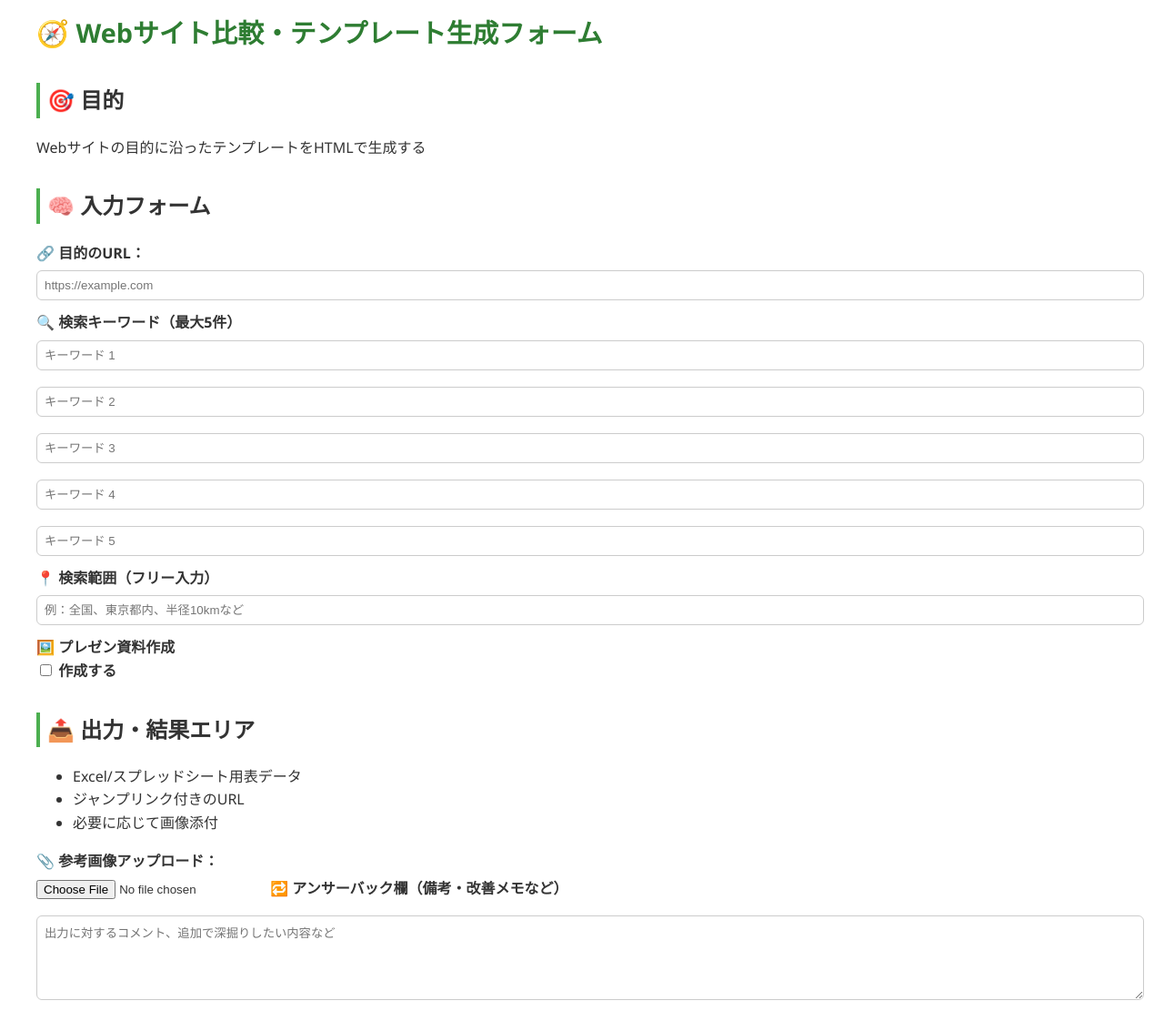
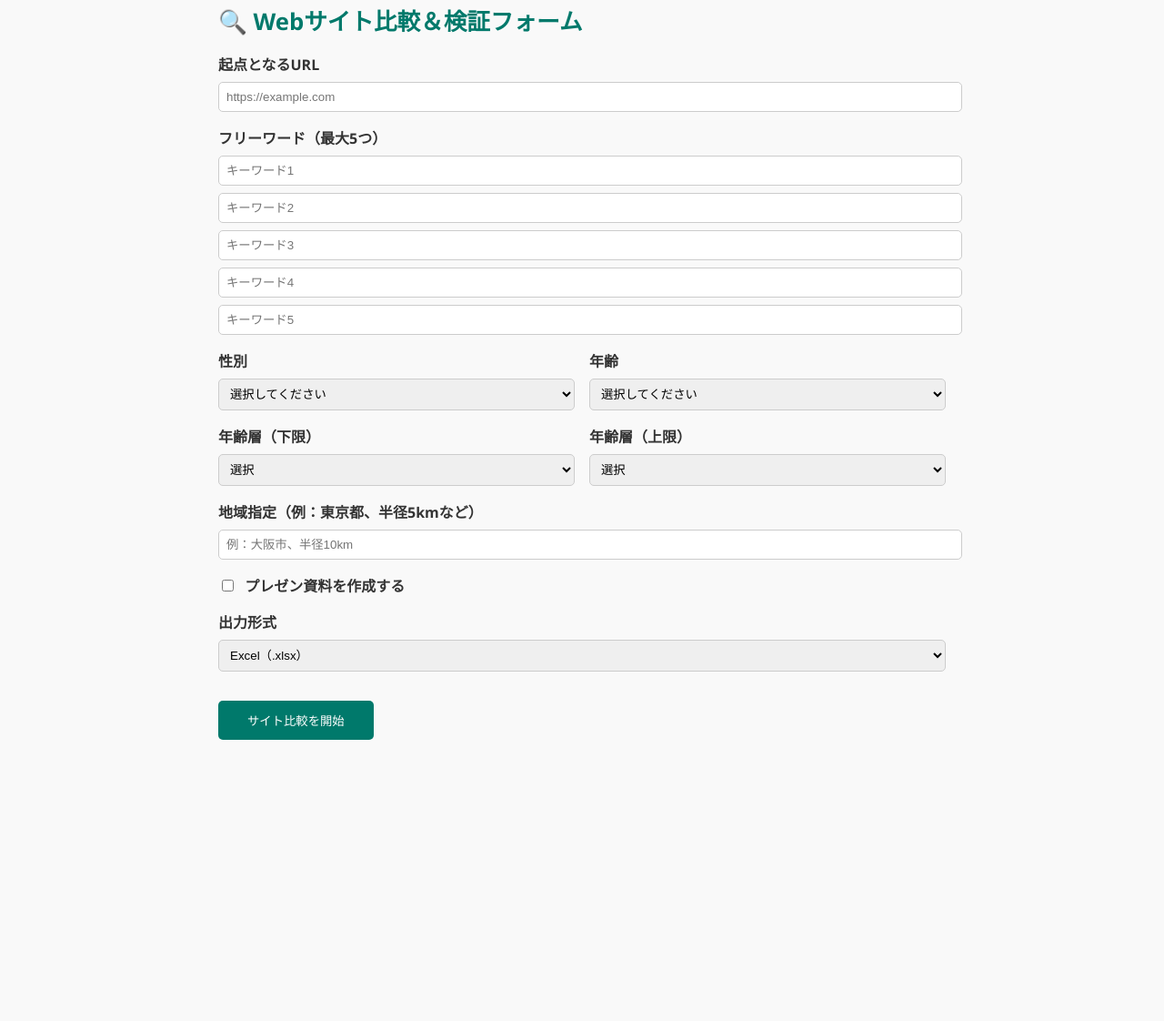
Before and after one commit to abarth-f595/boost, a website: page index.html in a window 1280 px wide. Shown: the part 46-1168 px from the top of the page at 91% size. After the commit the page ends 891 px from the top, so only its background shows below. Drawn offline with Linux system fonts and the light colour scheme.

Commit message:
index.html 更新

```diff
--- a/index.html
+++ b/index.html
@@ -1,160 +1,134 @@
 <!DOCTYPE html>
 <html lang="ja">
 <head>
-  <meta charset="UTF-8" />
-  <meta name="viewport" content="width=device-width, initial-scale=1.0" />
-  <title>Webサイト比較テンプレート</title>
+  <meta charset="UTF-8">
+  <meta name="viewport" content="width=device-width, initial-scale=1.0">
+  <title>Webサイト比較フォーム</title>
   <style>
     body {
       font-family: 'Segoe UI', sans-serif;
-      background-color: #ffffff;
+      background-color: #f9f9f9;
       color: #333;
       padding: 2rem;
-      line-height: 1.6;
+      max-width: 800px;
+      margin: auto;
     }
     h1 {
-      font-size: 1.8rem;
-      color: #2e7d32;
+      font-size: 1.6rem;
+      color: #00796b;
     }
-    h2 {
-      border-left: 4px solid #4CAF50;
-      padding-left: 0.5rem;
+    label {
+      display: block;
+      margin-top: 1rem;
+      font-weight: bold;
+    }
+    input[type="text"], input[type="url"], select, textarea {
+      width: 100%;
+      padding: 0.5rem;
+      margin-top: 0.5rem;
+      border: 1px solid #ccc;
+      border-radius: 5px;
+    }
+    .row {
+      display: flex;
+      gap: 1rem;
+    }
+    .row > div {
+      flex: 1;
+    }
+    input[type="checkbox"] {
+      margin-right: 0.5rem;
+    }
+    button {
       margin-top: 2rem;
-    }
-    .section {
-      margin-bottom: 2rem;
-    }
-    input[type="text"], input[type="url"], textarea {
-      width: 100%;
-      padding: 8px;
-      margin-top: 6px;
-      margin-bottom: 12px;
-      border: 1px solid #ccc;
-      border-radius: 6px;
-    }
-    input[type="file"] {
-      margin-top: 8px;
-      margin-bottom: 12px;
-    }
-    .copy-btn {
-      background-color: #4CAF50;
+      padding: 0.75rem 2rem;
+      background-color: #00796b;
       color: white;
       border: none;
-      padding: 6px 12px;
-      border-radius: 6px;
+      border-radius: 5px;
       cursor: pointer;
-      font-size: 0.9rem;
     }
-    .code-block {
-      background-color: #f5f5f5;
-      border: 1px solid #ddd;
-      padding: 1rem;
-      border-radius: 8px;
-      white-space: pre-wrap;
-      position: relative;
-    }
-    label {
-      font-weight: bold;
-    }
-    #image-preview {
-      margin-top: 1rem;
-      display: none;
-    }
-    #image-preview img {
-      max-width: 100%;
-      border: 1px solid #ccc;
-      border-radius: 6px;
-    }
-    @media (max-width: 600px) {
-      body {
-        padding: 1rem;
-      }
+    button:hover {
+      background-color: #004d40;
     }
   </style>
-  <script>
-    function copyToClipboard(id) {
-      const content = document.getElementById(id).innerText;
-      navigator.clipboard.writeText(content).then(() => {
-        alert("コピーしました！");
-      });
-    }
-
-    function previewImage(event) {
-      const preview = document.getElementById('image-preview');
-      const file = event.target.files[0];
-      if (file) {
-        const reader = new FileReader();
-        reader.onload = function (e) {
-          preview.innerHTML = `<img src="${e.target.result}" alt="プレビュー画像">`;
-          preview.style.display = 'block';
-        };
-        reader.readAsDataURL(file);
-      }
-    }
-  </script>
 </head>
 <body>
-  <h1>🧭 Webサイト比較・テンプレート生成フォーム</h1>
+  <h1>🔍 Webサイト比較＆検証フォーム</h1>
+  <form>
+    <label for="base-url">起点となるURL</label>
+    <input type="url" id="base-url" placeholder="https://example.com" required>
 
-  <div class="section">
-    <h2>🎯 目的</h2>
-    <p>Webサイトの目的に沿ったテンプレートをHTMLで生成する</p>
-  </div>
+    <label>フリーワード（最大5つ）</label>
+    <input type="text" placeholder="キーワード1">
+    <input type="text" placeholder="キーワード2">
+    <input type="text" placeholder="キーワード3">
+    <input type="text" placeholder="キーワード4">
+    <input type="text" placeholder="キーワード5">
 
-  <div class="section">
-    <h2>🧠 入力フォーム</h2>
-    <label>🔗 目的のURL：</label>
-    <input type="url" placeholder="https://example.com" />
+    <div class="row">
+      <div>
+        <label for="gender">性別</label>
+        <select id="gender">
+          <option value="">選択してください</option>
+          <option value="男性">男性</option>
+          <option value="女性">女性</option>
+          <option value="その他">その他</option>
+        </select>
+      </div>
+      <div>
+        <label for="age">年齢</label>
+        <select id="age">
+          <option value="">選択してください</option>
+          <option value="10">10代</option>
+          <option value="20">20代</option>
+          <option value="30">30代</option>
+          <option value="40">40代</option>
+          <option value="50">50代</option>
+          <option value="60">60代以上</option>
+        </select>
+      </div>
+    </div>
 
-    <label>🔍 検索キーワード（最大5件）</label>
-    <input type="text" placeholder="キーワード 1" />
-    <input type="text" placeholder="キーワード 2" />
-    <input type="text" placeholder="キーワード 3" />
-    <input type="text" placeholder="キーワード 4" />
-    <input type="text" placeholder="キーワード 5" />
+    <div class="row">
+      <div>
+        <label for="age-min">年齢層（下限）</label>
+        <select id="age-min">
+          <option value="">選択</option>
+          <option value="10">10歳</option>
+          <option value="20">20歳</option>
+          <option value="30">30歳</option>
+          <option value="40">40歳</option>
+          <option value="50">50歳</option>
+        </select>
+      </div>
+      <div>
+        <label for="age-max">年齢層（上限）</label>
+        <select id="age-max">
+          <option value="">選択</option>
+          <option value="20">20歳</option>
+          <option value="30">30歳</option>
+          <option value="40">40歳</option>
+          <option value="50">50歳</option>
+          <option value="60">60歳以上</option>
+        </select>
+      </div>
+    </div>
 
-    <label>📍 検索範囲（フリー入力）</label>
-    <input type="text" placeholder="例：全国、東京都内、半径10kmなど" />
+    <label for="area">地域指定（例：東京都、半径5kmなど）</label>
+    <input type="text" id="area" placeholder="例：大阪市、半径10km">
 
-    <label>🖼️ プレゼン資料作成</label><br />
-    <input type="checkbox" id="ppt" /> <label for="ppt">作成する</label>
-  </div>
+    <label>
+      <input type="checkbox" id="presentation"> プレゼン資料を作成する
+    </label>
 
-  <div class="section">
-    <h2>📤 出力・結果エリア</h2>
-    <ul>
-      <li>Excel/スプレッドシート用表データ</li>
-      <li>ジャンプリンク付きのURL</li>
-      <li>必要に応じて画像添付</li>
-    </ul>
+    <label for="output-format">出力形式</label>
+    <select id="output-format">
+      <option value="excel">Excel（.xlsx）</option>
+      <option value="gdrive">Googleスプレッドシート</option>
+    </select>
 
-    <label>📎 参考画像アップロード：</label><br />
-    <input type="file" accept="image/*" onchange="previewImage(event)" />
-    <div id="image-preview"></div>
-
-    <label>🔁 アンサーバック欄（備考・改善メモなど）</label>
-    <textarea rows="5" placeholder="出力に対するコメント、追加で深掘りしたい内容など"></textarea>
-  </div>
-
-  <div class="section">
-    <h2>🧩 英語プロンプト（コピペ用）</h2>
-    <div class="code-block" id="prompt">
-Search for up to 10 websites that are similar in genre to the following URL: [Insert URL].
-Exclude any adult or restricted content.
-Provide a comparison table with the site name, main purpose, visual style, features, and direct link.
-Present the output in a clean, white-background HTML format with jump links.
-Also suggest potential use cases for AI-generated content (presentation slides or templates).
-    </div>
-    <button class="copy-btn" onclick="copyToClipboard('prompt')">📋 コピーする</button>
-  </div>
-
-  <div class="section">
-    <h2>🛠 改善ポイント</h2>
-    <ul>
-      <li>検索に時間がかかる場合：キーワード数を減らす提案</li>
-      <li>不一致な結果が多い場合：条件変更を再提案</li>
-      <li>表形式・出力構造をカスタマイズしやすくする</li>
-    </ul>
-  </div>
+    <button type="submit">サイト比較を開始</button>
+  </form>
 </body>
 </html>
```
